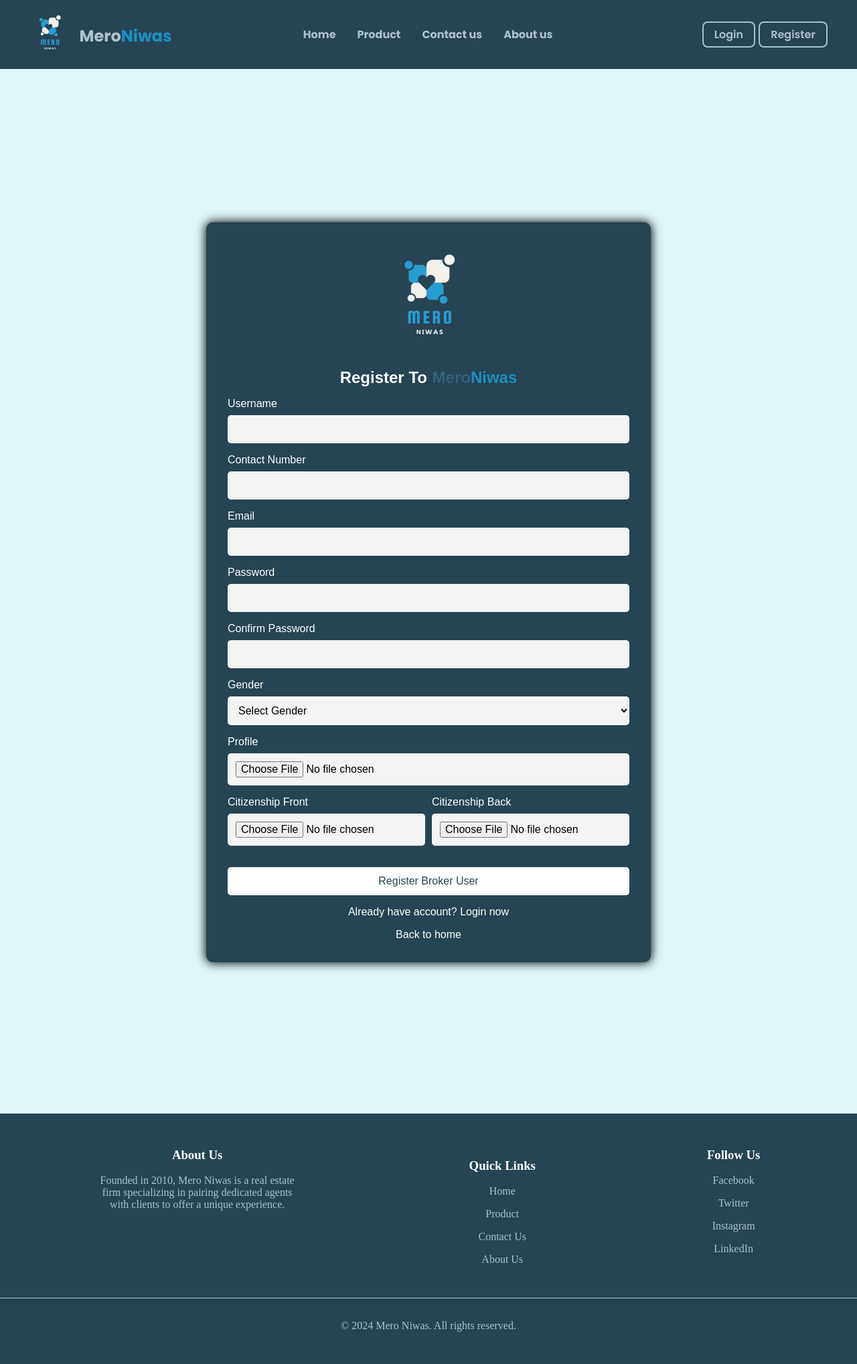
After one commit to RanabRajPrasadJoshi/MeroNiwasDjango, a Django app: page /RegisterBroker/ in a window 1280 px wide. The commit adds this page. Shown: the whole page at 67% size. Run offline with Django 5.2, Linux system fonts and the light colour scheme.

Commit message:
new ubdate

```diff
--- /dev/null
+++ b/src/home/templates/home/registerbroker.html
@@ -0,0 +1,90 @@
+{% extends 'layout.html' %} {% load static %} {% block main_content %}
+
+<link rel="stylesheet" href="{% static 'css/registerbroker.css' %}">
+<main>
+    <div class="container">
+      <div class="logo-container">
+        <img src="{% static 'Assets/logo.png'%}" alt="Mero Niwas Logo" class="logo1" />
+      </div>
+      <div class="brand">
+        <h2>
+          Register To
+          <h2 id="txtt">Mero</h2>
+          <h2 id="txt1">Niwas</h2>
+        </h2>
+      </div>
+      <form id="registration-form" enctype="multipart/form-data">
+        <label for="username">Username</label>
+        <input type="text" id="username" name="username" required />
+
+        <label for="contactnumber">Contact Number</label>
+        <input type="number" id="contactnumber" name="contactnumber" required />
+
+        <label for="email">Email</label>
+        <input type="email" id="email" name="email" required />
+
+        <label for="password">Password</label>
+        <input type="password" id="password" name="password" required />
+
+        <label for="confirm-password">Confirm Password</label>
+        <input
+          type="password"
+          id="confirm-password"
+          name="confirm-password"
+          required
+        />
+
+        <label for="gender">Gender</label>
+        <select id="gender" name="gender" required>
+          <option value="">Select Gender</option>
+          <option value="male">Male</option>
+          <option value="female">Female</option>
+          <option value="other">Other</option>
+        </select>
+
+        <label for="profile-picture">Profile </label>
+        <input
+          type="file"
+          id="profile-picture"
+          name="profile-picture"
+          accept="image/*"
+          required
+        />
+        <div class="citizenship-container">
+          <div class="c1">
+            <label for="citizenship-front">Citizenship Front</label>
+            <input
+              type="file"
+              id="citizenship-front"
+              name="citizenship-front"
+              accept="image/*"
+              required
+            />
+          </div>
+          <div class="c2">
+            <label for="citizenship-back">Citizenship Back</label>
+            <input
+              type="file"
+              id="citizenship-back"
+              name="citizenship-back"
+              accept="image/*"
+              required
+            />
+          </div>
+        </div>
+
+        <button type="submit">Register Broker User</button>
+        <div class="links">
+          <a href="login.html">Already have account? Login now</a>
+        </div>
+        <div class="links" id="back-to-home">
+          <a href="index.html">Back to home</a>
+        </div>
+      </form>
+    </div>
+
+    <script src="JS/registerBroker.js"></script>
+</main>
+
+
+{% endblock %}
--- a/src/home/urls.py
+++ b/src/home/urls.py
@@ -7,6 +7,9 @@
    path('', views.show_product, name='home'),
    path('ContactUs/', views.show_contactus, name='ContactUs'),
    path('Product/', views.search, name='search'),
+   path('Login/', views.show_login, name='login'),
+   path('Register/', views.show_selectRegister, name='selectregister'),
+   path('RegisterBroker/', views.show_registerbroker, name='registerbroker'),
 
 
 ]
--- a/src/home/views.py
+++ b/src/home/views.py
@@ -14,6 +14,13 @@
 def show_contactus(request):
     return render(request, 'home/ContactUs.html')
 
+def show_login(request):
+    return render(request, 'home/login.html')
+def show_selectRegister(request):
+    return render(request, 'home/selectregister.html')
+def show_registerbroker(request):
+    return render(request, 'home/registerbroker.html')
+
 def search(request):
     query = request.GET.get('q')
     category = request.GET.get('category')
--- /dev/null
+++ b/src/static/css/registerbroker.css
@@ -0,0 +1,189 @@
+main {
+    font-family: Arial, sans-serif;
+    background-color: #e0f7fa;
+    display: flex;
+    justify-content: center;
+    align-items: center;
+    height: 195vh;
+    margin: 0;
+  }
+
+  .container {
+    background-color: #264452;
+    padding: 2rem;
+    margin: 6vw;
+    border-radius: 10px;
+    box-shadow: 0 4px 8px rgba(0, 0, 0, 0.1);
+    width: 100%;
+    max-width: 600px;
+    text-align: center;
+    top: 50vh;
+    margin-top: 10vh;
+    box-shadow: 0px 0px 15px 1px rgba(0, 0, 0, 1.75);
+    -webkit-box-shadow: 0px 0px 15px 1px rgba(0, 0, 0, 1.75);
+    -moz-box-shadow: 0px 0px 15px 1px rgba(0, 0, 0, 1.75);
+  }
+
+  .logo-container {
+    display: flex;
+    justify-content: center;
+    margin-bottom: 1rem;
+
+  }
+
+  .logo1 {
+    max-width: 150px;
+    margin: 0;
+  }
+
+  h2 {
+    color: #ffffff;
+    margin-bottom: 1rem;
+    font-size: 1.5rem;
+  }
+  #txtt {
+    margin-left: 0.6vw;
+    color: #34637a;
+  }
+  .brand {
+    display: flex;
+    justify-content: center;
+    color: #1d3541;
+  }
+  #txt1 {
+    color: #1b8fc3;
+    margin-left: 0px;
+  }
+  form {
+    display: flex;
+    flex-direction: column;
+  }
+
+  label {
+    color: #ffffff;
+    margin-bottom: 0.5rem;
+    text-align: left;
+    font-size: 1rem;
+    display: block;
+  }
+
+  input,
+  select {
+    padding: 0.75rem;
+    margin-bottom: 1rem;
+    border: none;
+    border-radius: 5px;
+    background-color: #f4f4f4;
+    font-size: 1rem;
+  }
+  select {
+    width: 100%;
+  }
+
+  .citizenship-container {
+    display: flex;
+    gap: 10px;
+    justify-content: space-between;
+  }
+
+  .citizenship-container input {
+    width: 92%;
+  }
+
+  @media (max-width: 600px) {
+    .citizenship-container {
+      flex-direction: column;
+    }
+
+    .citizenship-container label,
+    .citizenship-container input {
+      margin: 5px 0;
+    }
+  }
+
+  button {
+    padding: 0.75rem;
+    border: none;
+    border-radius: 5px;
+    background-color: #ffffff;
+    color: #264452;
+    font-size: 1rem;
+    cursor: pointer;
+    margin-top: 1rem;
+  }
+
+  button:hover {
+    background-color: #e0e0e0;
+  }
+  .links {
+    margin-top: 1rem;
+  }
+
+  .links a {
+    color: #ffffff;
+    text-decoration: none;
+  }
+
+  .links a:hover {
+    text-decoration: underline;
+  }
+  @media (max-width: 864px) {
+    .container {
+      width: 100vw;
+    }
+  }
+  @media (max-width: 517px) {
+    body {
+      height: 190vh;
+    }
+    .container {
+      width: 175vh;
+      margin-bottom: 20vh;
+    }
+    h2 {
+      font-size: 1.2rem;
+    }
+    label {
+      font-size: 0.9rem;
+    }
+    .logo {
+      max-width: 100px;
+    }
+
+    .links a {
+      font-size: 0.9rem;
+    }
+    input {
+      height: 1rem;
+    }
+    #profile-picture {
+      font-size: 1rem;
+    }
+  }
+  @media (max-width: 469px) {
+    .container {
+      margin-top: 10vh;
+      width: 150vw;
+    }
+    h2 {
+      font-size: 0.8rem;
+    }
+    label {
+      font-size: 0.8rem;
+    }
+    .logo {
+      max-width: 70px;
+    }
+
+    .links a {
+      font-size: 0.8rem;
+    }
+    input {
+      height: 0.8rem;
+    }
+    #profile-picture,
+    #citizenship-front,
+    #citizenship-back {
+      font-size: 0.8rem;
+    }
+  }
--- a/src/static/css/style.css
+++ b/src/static/css/style.css
@@ -24,6 +24,9 @@
 }
 .logo {
   margin-left: 2vw;
+}
+.log a{
+  text-decoration: none;
 }
 .naav {
   display: flex;
@@ -195,6 +198,7 @@
     justify-content: center;
     margin: 10px;
   }
+
   .nav-item {
     margin: 16px 0;
   }
--- a/src/templates/layout.html
+++ b/src/templates/layout.html
@@ -24,7 +24,7 @@
     <header>
       <nav class="navbar">
         <div class="logo">
-          <a href="index.html">
+          <a href="{% url 'home' %}">
             <img src="{% static 'Assets/logo.png'%}" alt="Error loading" />
 
             <h2 id="ttxt">Mero</h2>
@@ -41,12 +41,16 @@
             <h4 class="nav-item"><a href="#">About us</a></h4>
           </div>
           <div class="log">
+            <a href="{% url 'login' %}" class="anker">
             <button type="submit" class="button nav-item" onclick="login()">
               Login
             </button>
-            <button type="submit" class="button nav-item" onclick="register()">
+          </a>
+          <a href="{%url 'selectregister'%}" class="anker">
+            <button type="submit" class="button nav-item" >
               Register
             </button>
+          </a>
           </div>
         </div>
         <div class="toggle-DropDown">
@@ -90,6 +94,13 @@
       </div>
     </footer>
 
-    <script src="{% static 'js/script.js'%}"></script>
+    <script src="{% static 'js/script.js'%}">
+      function login() {
+  window.location.href = "";
+}
+function register() {
+  window.location.href = "../selectRegister.html";
+}
+    </script>
   </body>
 </html>
```
Also changed, not shown: src/home/templates/home/login.html (added, +44 -0 lines), src/home/templates/home/selectregister.html (added, +30 -0 lines), src/static/css/login.css (added, +103 -0 lines), src/static/css/selectregister.css (added, +91 -0 lines).
